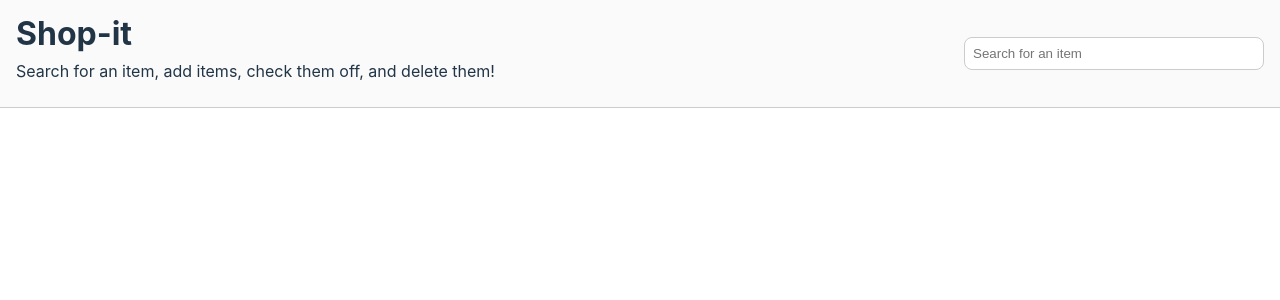
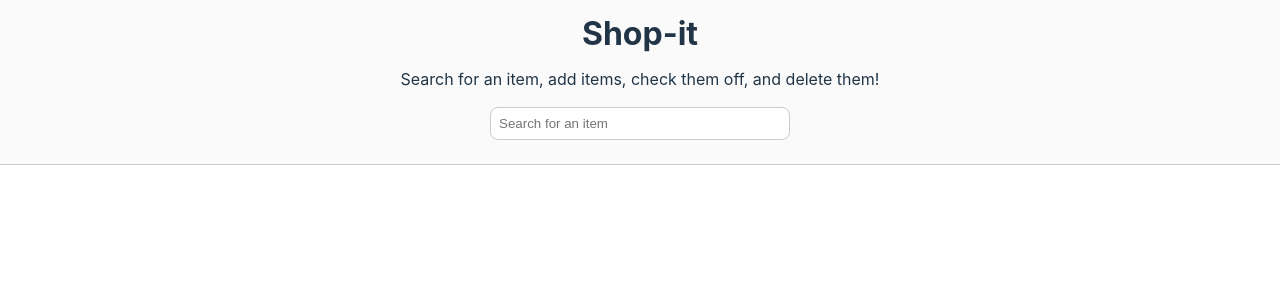
Before and after one commit to bricea27/shopping-list, a React (Vite) app: page / in a window 1280 px wide. Shown: the top 300 px of the page. Built offline with nearby package versions, Linux system fonts and the light colour scheme.

Commit message:
feat: center elements

```diff
--- a/src/App.css
+++ b/src/App.css
@@ -6,10 +6,8 @@
 }
 
 header {
-  display: flex;
-  align-items: center;
-  justify-content: space-between;
   padding: 1rem;
   border-bottom: 1px solid #ccc;
   background: #fafafa;
+  text-align: center;
 }
--- a/src/App.tsx
+++ b/src/App.tsx
@@ -27,10 +27,8 @@ function App() {
   return (
     <main>
       <header>
-        <hgroup>
-          <h1>Shop-it</h1>
-          <p>Search for an item, add items, check them off, and delete them!</p>
-        </hgroup>
+        <h1>Shop-it</h1>
+        <p>Search for an item, add items, check them off, and delete them!</p>
         <Search>
           <SearchInput onChange={handleSearch} placeholder="Search for an item" />
           {searchResults.length > 0 && (
--- a/src/components/Search/Search.module.css
+++ b/src/components/Search/Search.module.css
@@ -3,6 +3,7 @@
 	flex-direction: column;
 	position: relative;
 	width: 300px;
+	margin: 0.5rem auto;
 }
 
 input, ul {
--- a/src/index.css
+++ b/src/index.css
@@ -27,10 +27,6 @@ h1 {
   margin: 0;
 }
 
-p {
-  margin: 0.5rem 0;
-}
-
 @media (prefers-color-scheme: light) {
   :root {
     color: #213547;
```
